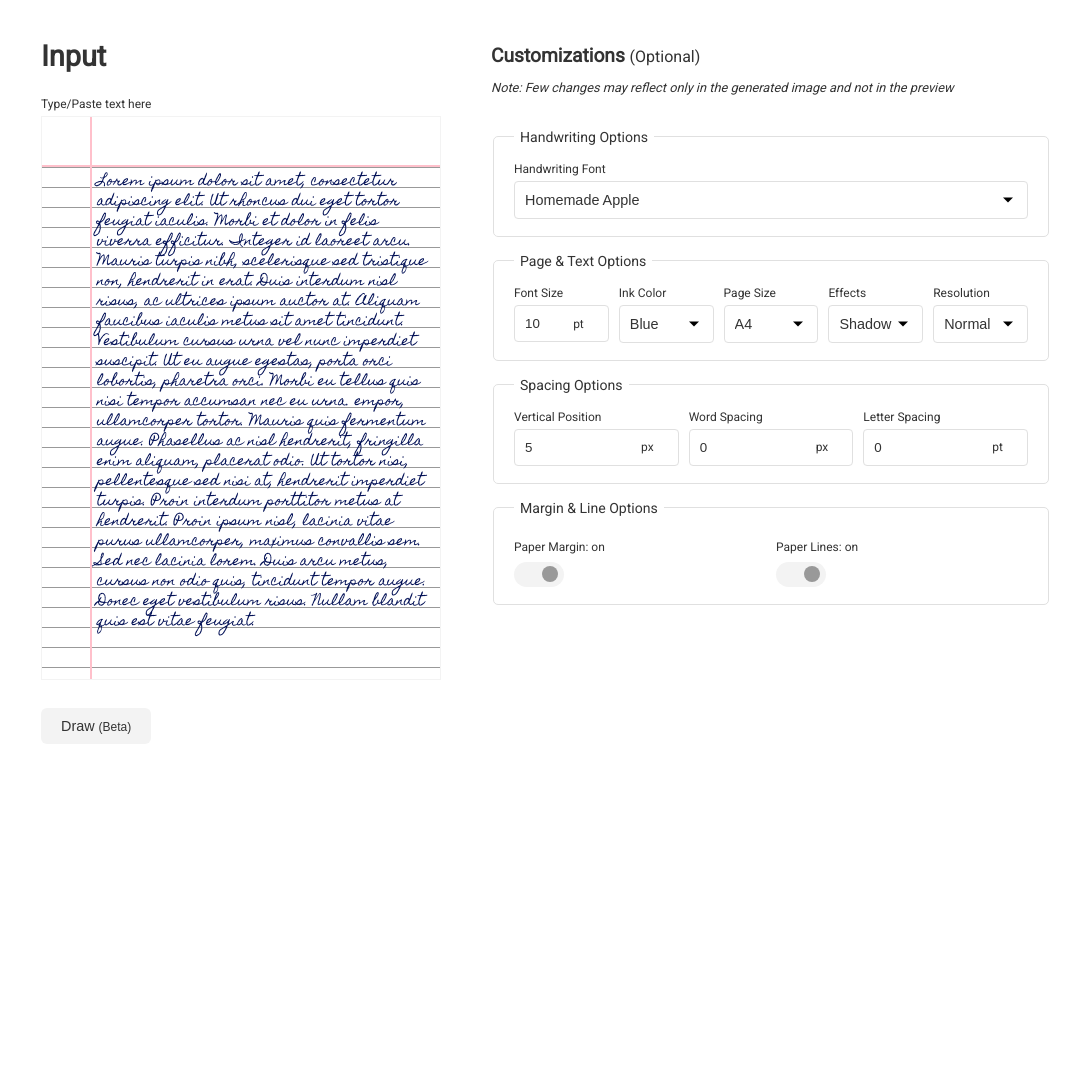
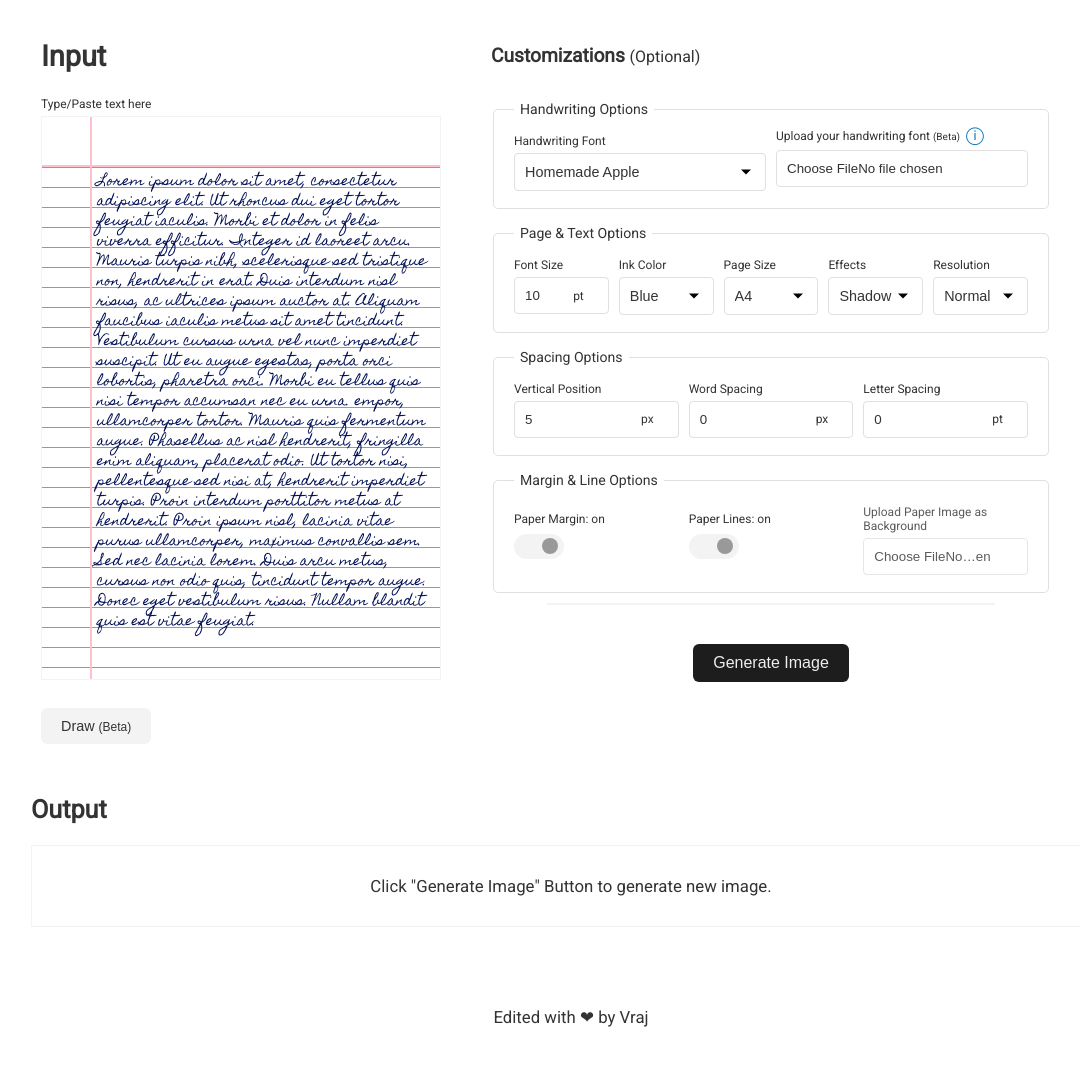
Before and after one commit to vrajp3310/Text-to-Handwritten, a website with bundled scripts: page index.html in a window 1280 px wide. Shown: the part 192-1258 px from the top of the page, without its empty margins (69-1149 px from the left). Before the commit the page ends 1046 px from the top, so only its background shows below. Built offline with nearby package versions, Linux system fonts and the light colour scheme; no server answers; a script that the page names is missing; a web font is replaced by a local one.

Commit message:
Updated index.html

```diff
--- a/index.html
+++ b/index.html
@@ -1,3 +1,4 @@
+
 <!DOCTYPE html>
 <html lang="en">
   <head>
@@ -159,10 +160,7 @@
               <div style="padding: 5px 0px 5px 0px;">
                 <b>Customizations</b> <small>(Optional)</small>
                 <p style="font-size: 0.8rem;">
-                  <em
-                    >Note: Few changes may reflect only in the generated image
-                    and not in the preview</em
-                  >
+
                 </p>
               </div>
               <fieldset>
@@ -198,6 +196,19 @@
                         Liu Jian Mao Cao
                       </option>
                     </select>
+                  </div>
+                  <div class="upload-handwriting-container">
+                    <label class="block" for="font-file"
+                      >Upload your handwriting font <small>(Beta)</small>&nbsp;
+                      <a
+                        style="font-size: 1.1rem;"
+                        title="How to add your own handwriting"
+                        href="#how-to-add-handwriting"
+                      >
+                        &#9432;
+                      </a>
+                    </label>
+                    <input accept=".ttf, .otf" type="file" id="font-file" />
                   </div>
                 </div>
               </fieldset>
@@ -325,14 +336,63 @@
                       <div></div>
                     </label>
                   </div>
+                  <div class="experimental">
+                    <!-- Removed option -->
+                    <div class="upload-paper-container">
+                      <label class="block" for="paper-file"
+                        >Upload Paper Image as Background</label
+                      >
+                      <input
+                        accept=".jpg, .jpeg, .png"
+                        type="file"
+                        id="paper-file"
+                      />
+                    </div>
                   </div>
                 </div>
               </fieldset>
+
+              <!-- GENERATE IMAGE BUTTONS -->
+              <hr
+                style="
+                  border: 0.3px solid var(--elevation-background);
+                  width: 80%;
+                "
+              />
+              <div style="text-align: center; padding: 30px 0px;">
+                <button
+                  type="submit"
+                  data-testid="generate-image-button"
+                  class="button generate-image-button"
+                >
+                  Generate Image
+                </button>
+              </div>
             </div>
           </div>
         </form>
       </section>
+
+      <!-- OUTPUT -->
+      <section>
+        <h2 id="output-header">Output</h2>
+        <div id="output" class="output" style="text-align: center;">
+          Click "Generate Image" Button to generate new image.
+        </div>
+        <div style="text-align: center; padding: 30px;">
+          <button class="imp-button" id="download-as-pdf-button">
+            Download All Images as PDF
+          </button>
+          <button class="delete-button" id="delete-all-button">
+            Clear all images
+          </button>
+        </div>
+      </section>
+      <footer align="center">
+        Edited with ❤ by Vraj
+      </footer>
     </main>
+
 
 
     <!-- Fixed Elements -->
@@ -377,6 +437,7 @@
         </div>
       </div>
     </section>
+
     <script
       src="./js/vendors/html2canvas.min.js"
       crossorigin="anonymous"
```
